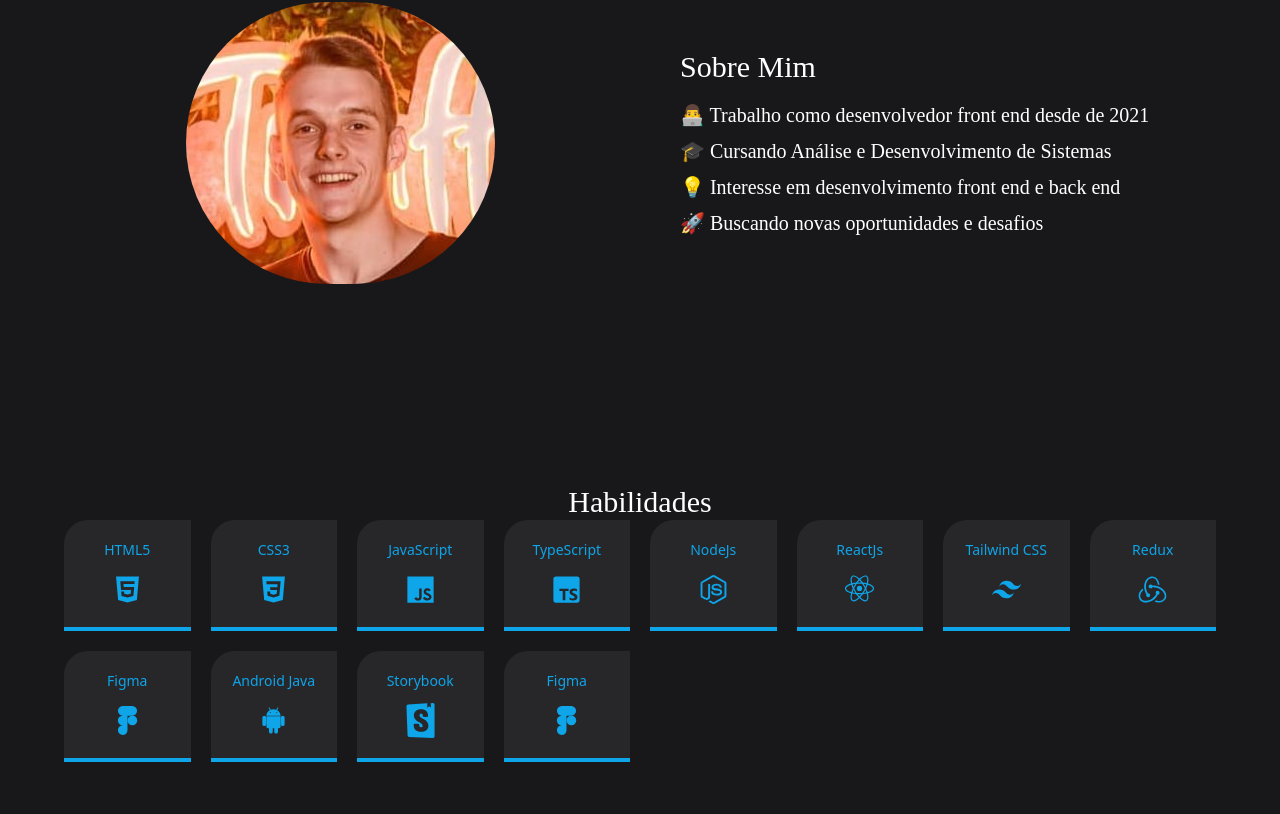
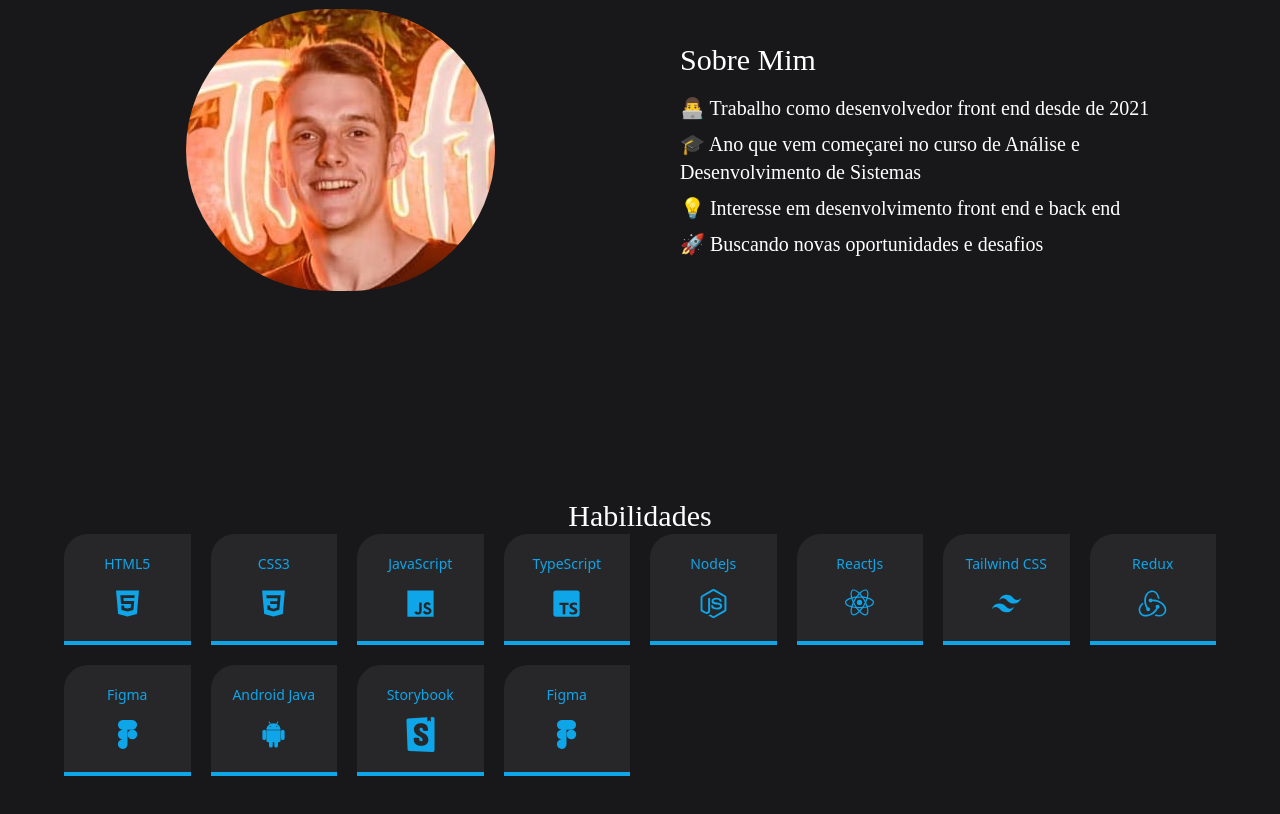
Before and after one commit to brunopp00/portifolio, a React (Vite) app: page / in a window 1280 px wide. Shown: the part 998-1812 px from the top of the page. Built offline with nearby package versions, Linux system fonts and the light colour scheme; a web font is replaced by a local one.

Commit message:
alternation in text

```diff
--- a/src/components/About.jsx
+++ b/src/components/About.jsx
@@ -20,7 +20,8 @@ export function About() {
             </li>
             <li>
               <p className="font-tilt-warp text-white text-xs lg:text-xl text-start">
-                🎓 Cursando Análise e Desenvolvimento de Sistemas
+                🎓 Ano que vem começarei no curso de Análise e Desenvolvimento
+                de Sistemas
               </p>
             </li>
             <li>
```
